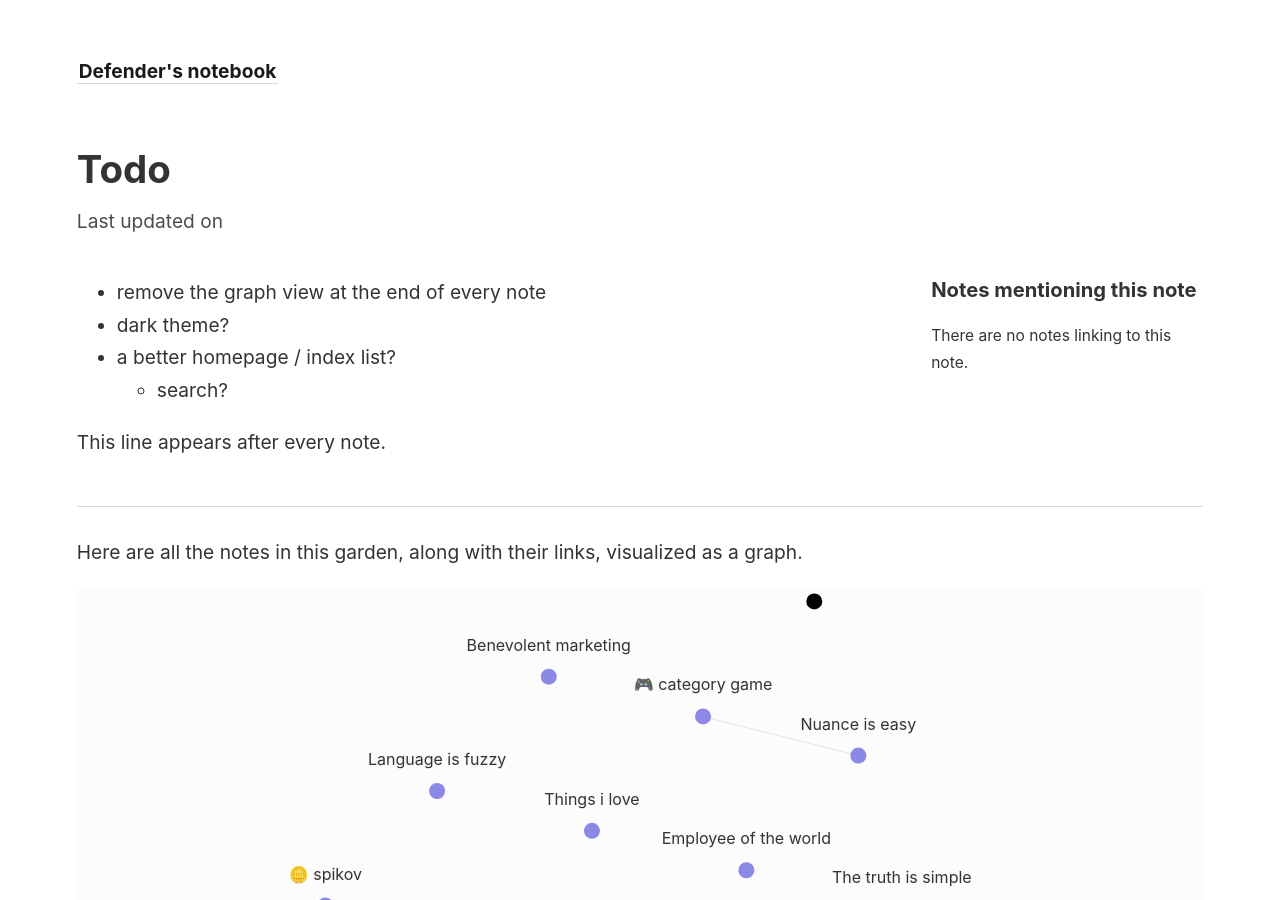
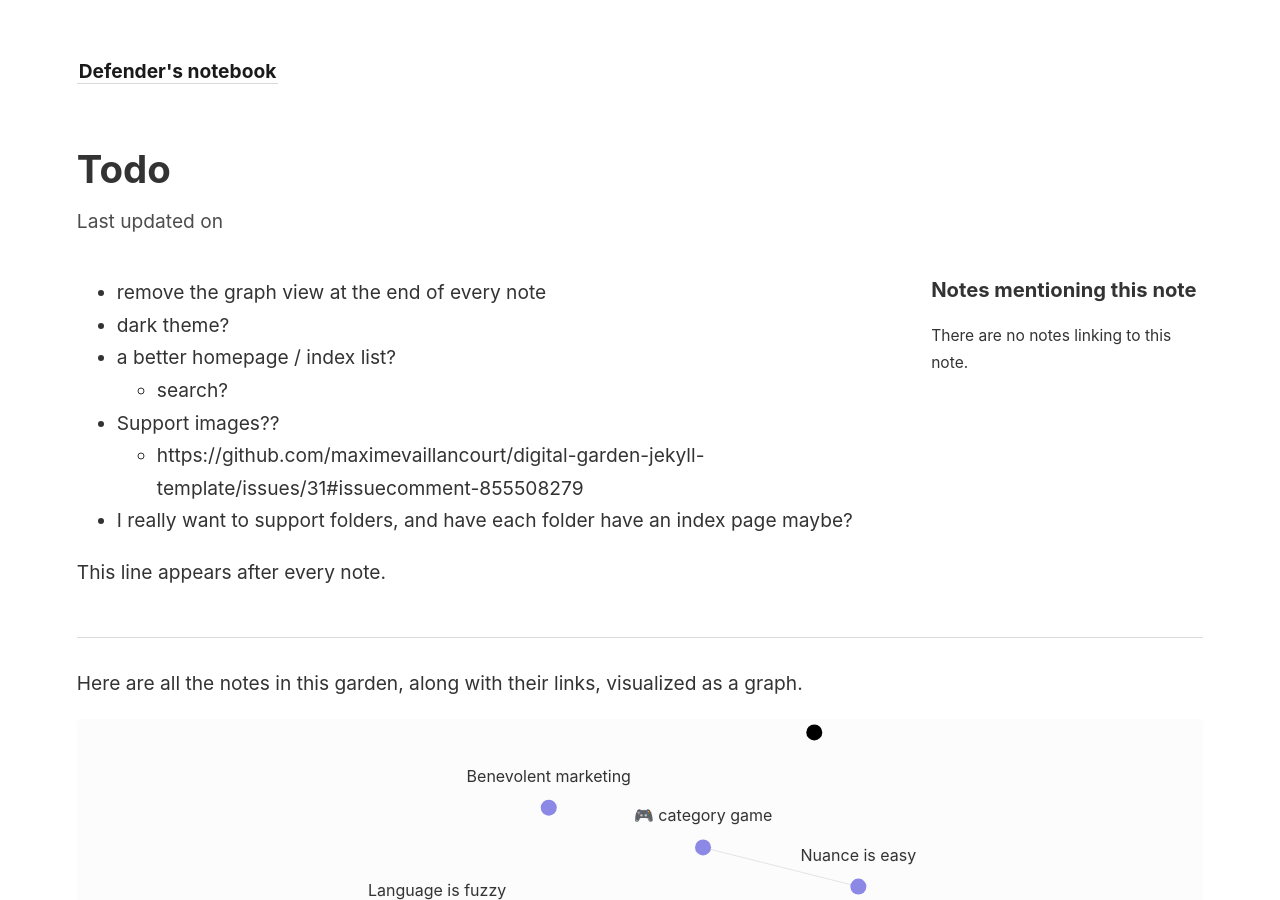
Before and after one commit to DefenderOfBasic/works-in-progress, a Jekyll site: the page built from notebook/_notes/todo.md, in a window 1280 px wide and 900 px high. Built offline with Jekyll 4.4.1, drawn with Linux system fonts in a browser that asks for light colours.

Commit message:
vault backup: 2024-08-06 11:16:00

```diff
--- a/notebook/_config.yml
+++ b/notebook/_config.yml
@@ -1,6 +1,6 @@
 title:               Defender's notebook
 include:             ['_pages']
-exclude:             ['_includes/notes_graph.json', '*.png','*.jpeg']
+exclude:             ['_includes/notes_graph.json', 'assets/*']
 # You may need to change the base URL depending on your deploy configuration.
 baseurl:             ''
 
--- a/notebook/_notes/todo.md
+++ b/notebook/_notes/todo.md
@@ -5,3 +5,8 @@
 - dark theme?
 - a better homepage / index list?
 	- search?
+- Support images??
+	- https://github.com/maximevaillancourt/digital-garden-jekyll-template/issues/31#issuecomment-855508279
+
+
+- I really want to support folders, and have each folder have an index page maybe?
```
Also changed, not shown: notebook/_notes/Things people have said about me.md (+3 -0 lines), 1 other file.
